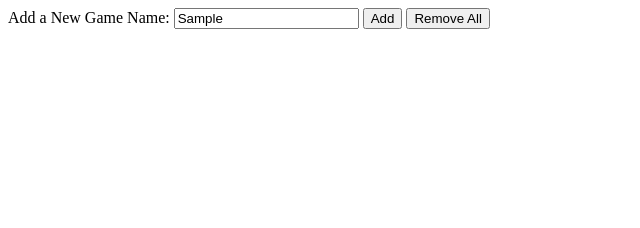
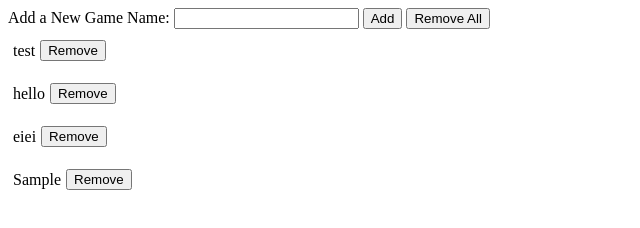
Before and after one commit to shokoha/INT201-Tutor_class, a plain HTML site: page practices/week5/index.html in a window 1280 px wide. Both pictures are taken after typing "Sample" into the empty fields and a click on the button "Add". Shown: the whole page, without its empty margins (0-640 px from the left). Drawn offline with Linux system fonts and the light colour scheme.

Commit message:
update solutions

```diff
--- a/practices/week5/index.html
+++ b/practices/week5/index.html
@@ -23,8 +23,21 @@
             <button id="add-button">Add</button>
             <button id="removeAll-button">Remove All</button>
         </div>
-        <div id="game-list"></div>
+        <div id="game-list">
+            <div id="test" class="game-item">
+                <p>test</p>
+                <button>Remove</button>
+            </div>
+            <div id="hello" class="game-item">
+                <p>hello</p>
+                <button>Remove</button>
+            </div>
+            <div id="test" class="game-item">
+                <p>eiei</p>
+                <button>Remove</button>
+            </div>
+        </div>
 
-        <script type="module" src="./main.js"></script>
+        <script type="module" src="./solution.js"></script>
     </body>
 </html>
--- /dev/null
+++ b/practices/week5/solution.js
@@ -0,0 +1,43 @@
+function addNewgame() {
+    const gameIn = document.querySelector('#game-input')
+    if (gameIn.value.trim().length > 0) {
+        const newDiv = document.createElement('div')
+        newDiv.setAttribute('id', `${gameIn.value}`)
+        newDiv.setAttribute('class', 'game-item')
+
+        const gameDiv = document.querySelector('#game-list')
+        gameDiv.appendChild(newDiv)
+        const newP = document.createElement('p')
+        newP.textContent = gameIn.value
+
+        const newBtn = document.createElement('button')
+        newBtn.textContent = 'Remove'
+        newBtn.addEventListener('click', () => {
+            removeGame(newDiv.id)
+        })
+
+        newDiv.appendChild(newP)
+        newDiv.appendChild(newBtn)
+    }
+    gameIn.value = ''
+}
+
+function removeGame(gameId) {
+    const removeDiv = document.getElementById(gameId)
+    const gameList = document.querySelector('#game-list')
+    gameList.removeChild(removeDiv)
+}
+
+function removeAllGame() {
+    const gameList = document.querySelector('#game-list')
+    gameList.textContent = ''
+}
+
+function registerEvent() {
+    const addBtn = document.querySelector('#add-button')
+    addBtn.addEventListener('click', addNewgame)
+    const removeAllBtn = document.querySelector('#removeAll-button')
+    removeAllBtn.addEventListener('click', removeAllGame)
+}
+
+registerEvent()
```
Also changed, not shown: 1 other file.
